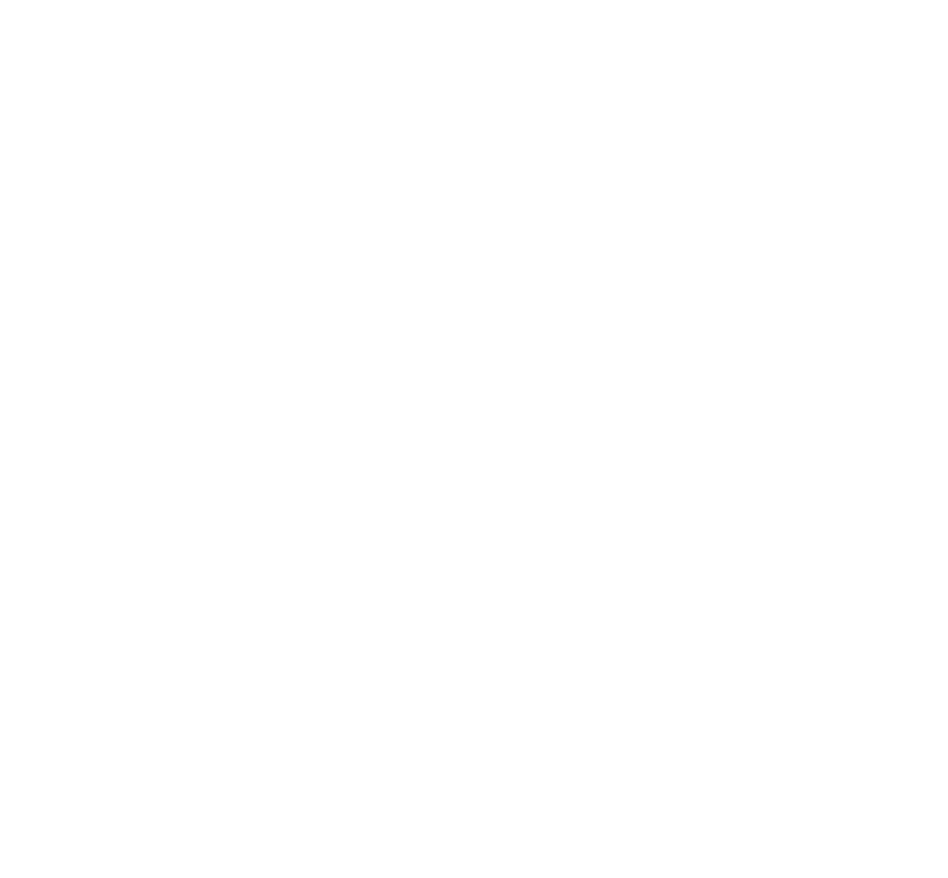
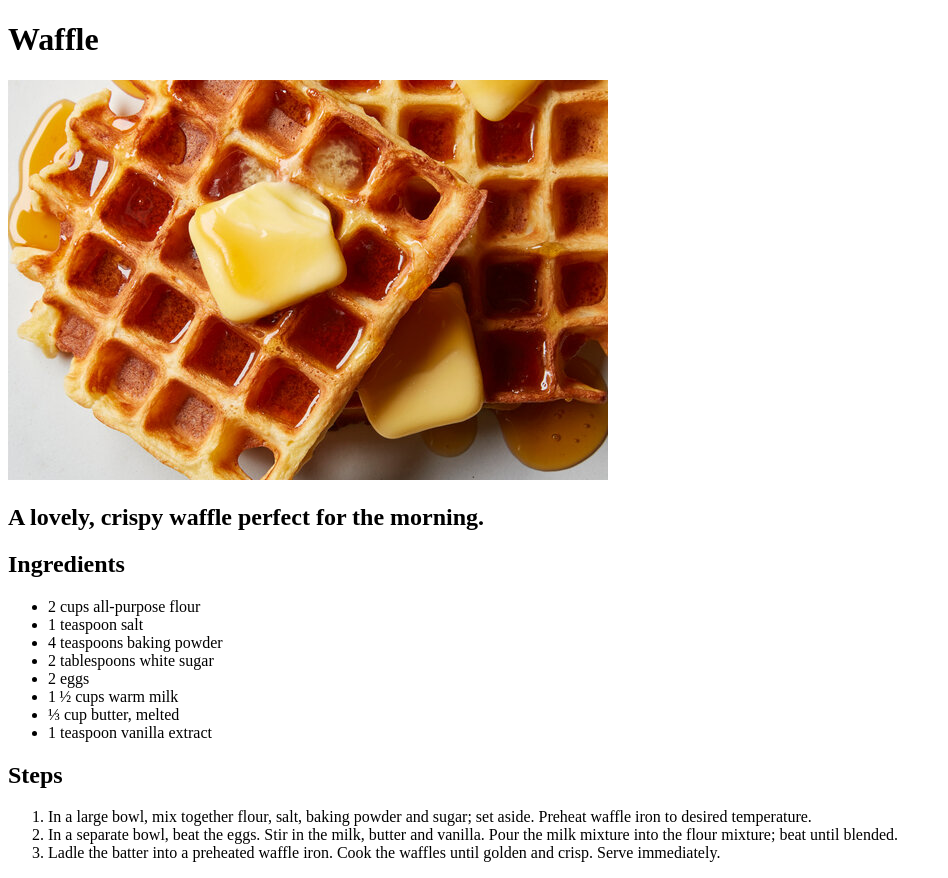
Before and after one commit to Hweener/odin-recipes, a plain HTML site: page recipes/waffle.html in a window 1280 px wide. Shown: the whole page, without its empty margins (0-948 px from the left). Before the commit the page ends 800 px from the top, so only its background shows below. Drawn offline with Linux system fonts and the light colour scheme.

Commit message:
Add images folder and waffle file

```diff
--- a/recipes/waffle.html
+++ b/recipes/waffle.html
@@ -0,0 +1,34 @@
+<!DOCTYPE html>
+<html lang="en">
+<head>
+    <meta charset="UTF-8">
+    <meta http-equiv="X-UA-Compatible" content="IE=edge">
+    <meta name="viewport" content="width=device-width, initial-scale=1.0">
+    <title>Waffle Recipe</title>
+</head>
+<body>
+    <h1>Waffle</h1>
+    <img src="../images/waffle.jpg">
+    <h2>A lovely, crispy waffle perfect for the morning.</h2>
+    <h2>Ingredients</h2>
+    <ul>
+        <li>2 cups all-purpose flour</li>
+        <li>1 teaspoon salt</li>
+        <li>4 teaspoons baking powder</li>
+        <li>2 tablespoons white sugar</li>
+        <li>2 eggs</li>
+        <li>1 ½ cups warm milk</li>
+        <li>⅓ cup butter, melted</li>
+        <li>1 teaspoon vanilla extract</li>
+    </ul>
+    <h2>Steps</h2>
+    <ol>
+        <li>In a large bowl, mix together flour, salt, baking powder and sugar;
+            set aside. Preheat waffle iron to desired temperature.</li>
+        <li>In a separate bowl, beat the eggs. Stir in the milk, butter and
+            vanilla. Pour the milk mixture into the flour mixture; beat until blended.</li>
+        <li>Ladle the batter into a preheated waffle iron. Cook the waffles
+            until golden and crisp. Serve immediately.</li>
+    </ol>
+</body>
+</html>
```
Also changed, not shown: index.html (+1 -0 lines), images/waffle.jpg (added).
